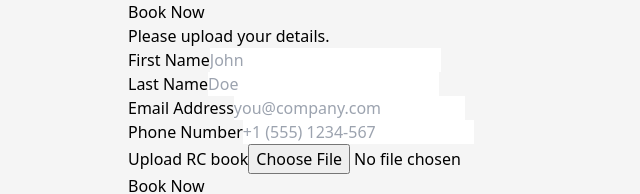
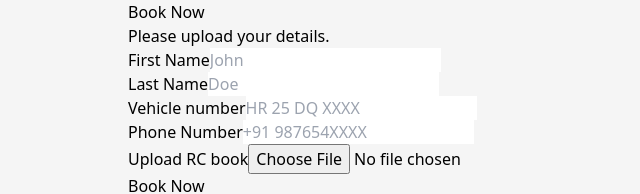
Before and after one commit to Pratik-2123/4tels, a React (Vite) app: page /booknow in a window 1280 px wide. Shown: the top 194 px of the page, without its empty margins (0-640 px from the left). Built offline with nearby package versions, Linux system fonts and the light colour scheme.

Commit message:
form updated

```diff
--- a/src/Components/Book Now/BookNow.jsx
+++ b/src/Components/Book Now/BookNow.jsx
@@ -33,13 +33,13 @@ function BookNow() {
 
                             <div className="flex mb-6 space-x-4">
                                 <div className="w-full md:w-1/2">
-                                    <label htmlFor="email" className="block mb-2 text-sm text-gray-600 dark:text-gray-400">Email Address</label>
-                                    <input type="email" name="email" id="email" placeholder="you@company.com" required className="w-full px-3 py-2 placeholder-gray-300 border border-gray-300 rounded-md focus:outline-none focus:ring focus:ring-indigo-100 focus:border-indigo-300" />
+                                    <label htmlFor="vehicle" className="block mb-2 text-sm text-gray-600 dark:text-gray-400">Vehicle number</label>
+                                    <input type="text" name="vehicle" id="vehicle" placeholder="HR 25 DQ XXXX" required className="w-full px-3 py-2 placeholder-gray-300 border border-gray-300 rounded-md focus:outline-none focus:ring focus:ring-indigo-100 focus:border-indigo-300" />
                                 </div>
 
                                 <div className="w-full md:w-1/2">
                                     <label htmlFor="phone" className="block text-sm mb-2 text-gray-600 dark:text-gray-400">Phone Number</label>
-                                    <input type="text" name="phone" id="phone" placeholder="+1 (555) 1234-567" required className="w-full px-3 py-2 placeholder-gray-300 border border-gray-300 rounded-md focus:outline-none focus:ring focus:ring-indigo-100 focus:border-indigo-300" />
+                                    <input type="text" name="phone" id="phone" placeholder="+91 987654XXXX" required className="w-full px-3 py-2 placeholder-gray-300 border border-gray-300 rounded-md focus:outline-none focus:ring focus:ring-indigo-100 focus:border-indigo-300" />
                                 </div>
                             </div>
 
```
